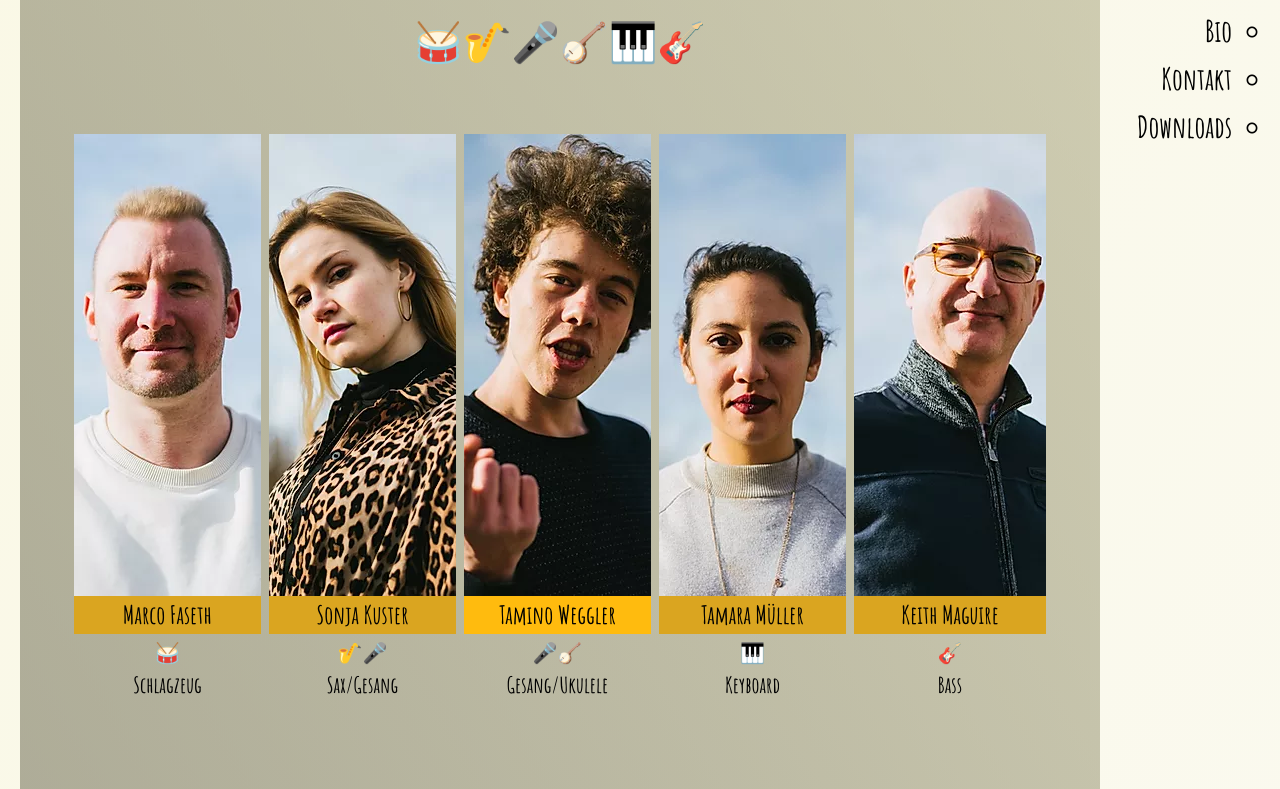
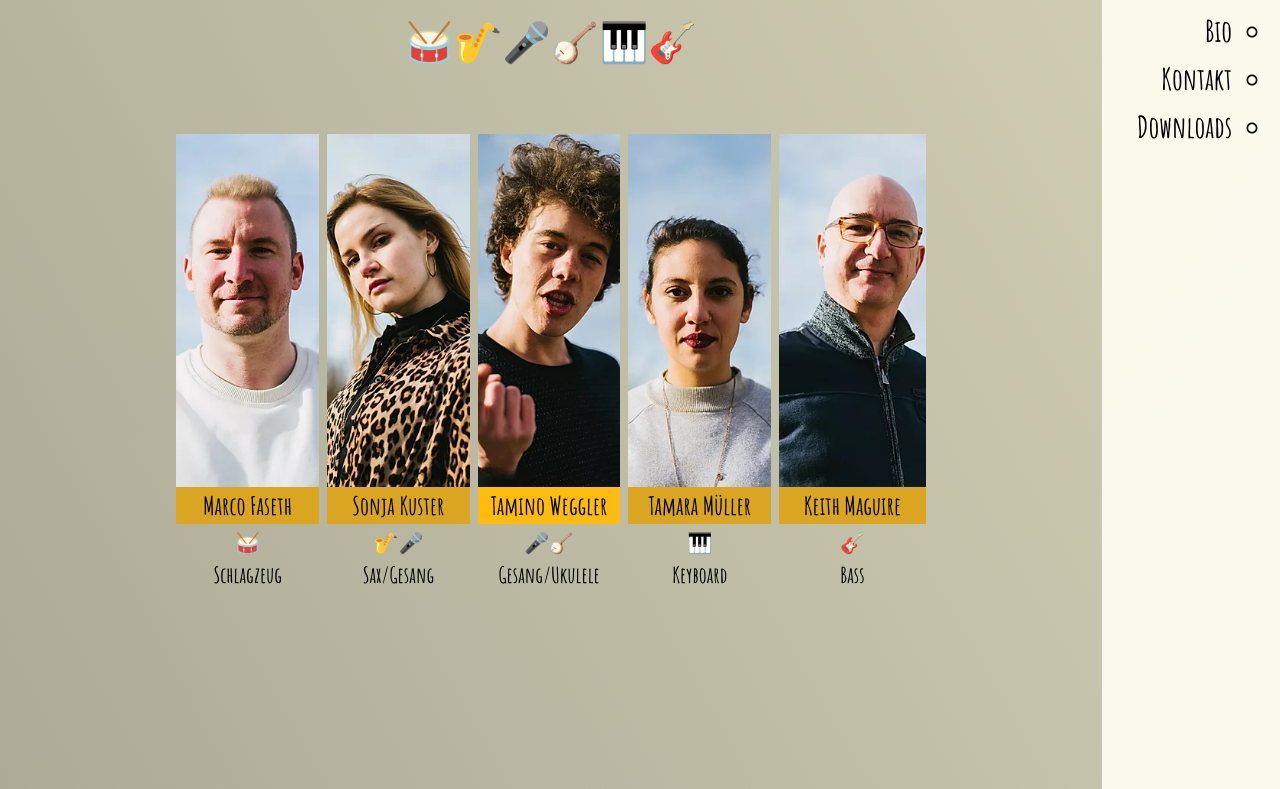
Before and after one commit to weeebr/noxx, a React (Create React App) app: page / in a window 1280 px wide. Shown: the part 420-1209 px from the top of the page. Built offline with nearby package versions, Linux system fonts and the light colour scheme; a web font is replaced by a local one.

Commit message:
further polishing

```diff
--- a/src/GlobalStyle.js
+++ b/src/GlobalStyle.js
@@ -138,15 +138,6 @@ const GlobalStyle = createGlobalStyle`
     }
 
     & > div {
-      flex: 1 0 auto;
-      display: flex;
-      margin: 0 auto;
-      padding: 0 20px;
-
-      ${breakpoint(device.tablet)} {
-        padding: 0;
-      }
-
       & > .content {
         padding: 40px 10px;
         max-width: 1102px;
--- a/src/pages/Downloads.js
+++ b/src/pages/Downloads.js
@@ -14,6 +14,7 @@ const DownloadsWrapper = styled.div`
   padding: 12px;
 
   ${breakpoint(device.phone)} {
+    margin: 200px 0 0 0;
     padding: 0 3px;
   }
 
--- a/src/pages/Home.js
+++ b/src/pages/Home.js
@@ -17,11 +17,12 @@ import useMediaQuery from "@material-ui/core/useMediaQuery";
 const MemberProfiles = styled.div`
   display: flex;
   justify-content: center;
-  margin: 30px -2px 0 -2px;
+  margin: 30px auto 0 auto;
+  width: 70%;
 
   ${breakpoint(device.phone)} {
     width: 100%;
-    padding: 0 20px;
+    padding: 0 4px;
   }
 `;
 
@@ -92,6 +93,9 @@ const Home = () => {
 
 const ProfileWrapper = styled.div`
   margin: 0 4px;
+  ${breakpoint(device.phone)} {
+    max-width: 20%;
+  }
 
   p {
     margin: 0;
@@ -102,7 +106,9 @@ const ProfileWrapper = styled.div`
     font-size: 25px;
 
     ${breakpoint(device.phone)} {
-      font-size: 22px;
+      font-size: 13px;
+      font-family: LatoRegular;
+      font-weight: normal;
     }
 
     font-family: AmaticBold;
@@ -121,6 +127,11 @@ const ProfileWrapper = styled.div`
   .member-function {
     font-size: 22px;
     font-family: AmaticBold;
+
+    ${breakpoint(device.phone)} {
+      font-size: 11px;
+      font-family: LatoRegular;
+    }
   }
 `;
 
--- a/src/pages/Kontakt.js
+++ b/src/pages/Kontakt.js
@@ -2,7 +2,8 @@ import React from "react";
 import styled from "styled-components";
 
 import SectionTitle from "../page-components/SectionTitle";
-import { icons } from "../theme";
+import { icons, device } from "../theme";
+import { breakpoint } from "./../theme/index";
 
 export const IconsWrapper = styled.div`
   display: flex;
@@ -31,6 +32,10 @@ const SignupForm = styled.div`
 
   div {
     display: flex;
+
+    ${breakpoint(device.phone)} {
+      display: block;
+    }
   }
 
   input {
@@ -39,6 +44,10 @@ const SignupForm = styled.div`
     padding: 12px 20px;
     background: #fdfbe9;
     margin-right: 10px;
+
+    ${breakpoint(device.phone)} {
+      margin-bottom: 10px;
+    }
   }
 
   button {
```
